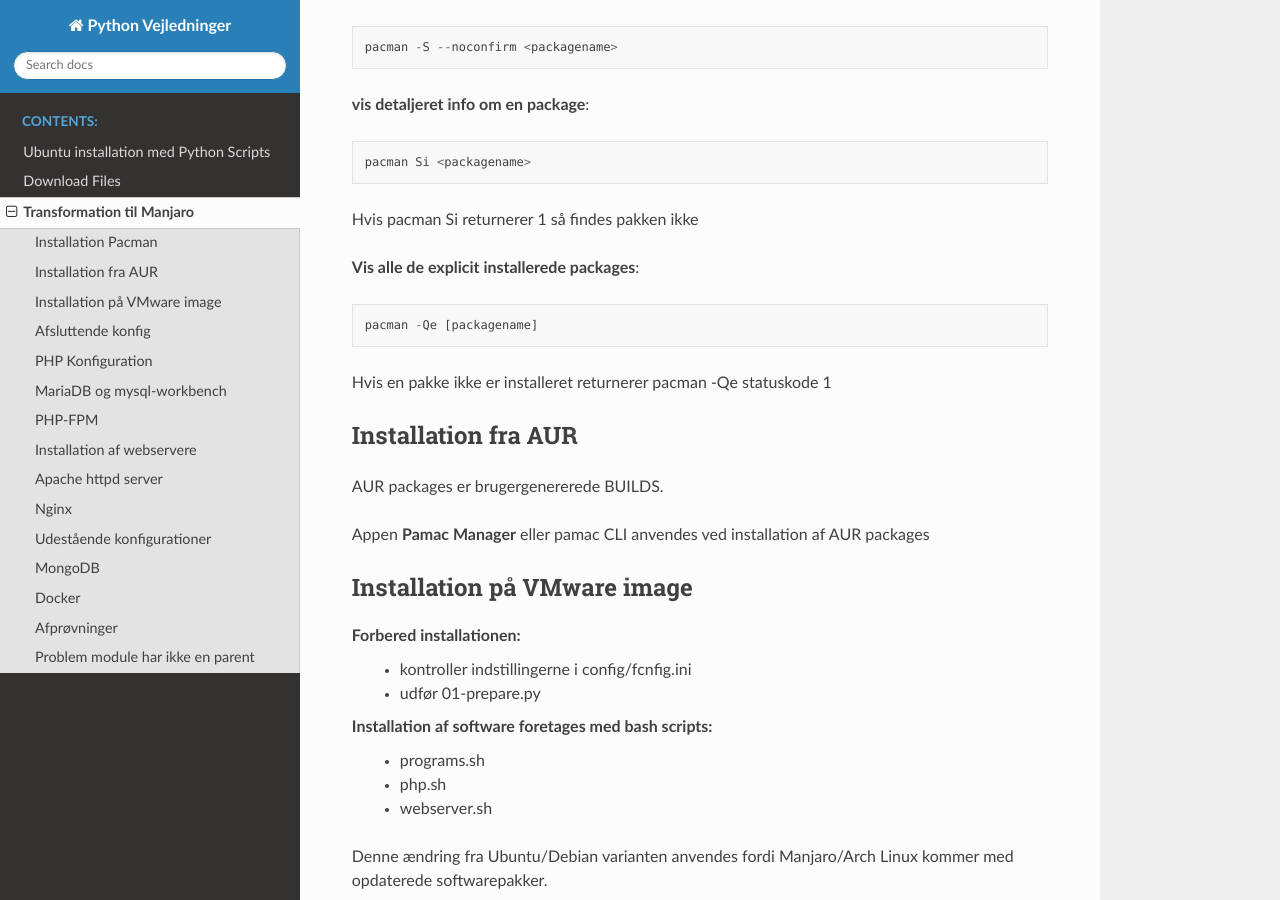
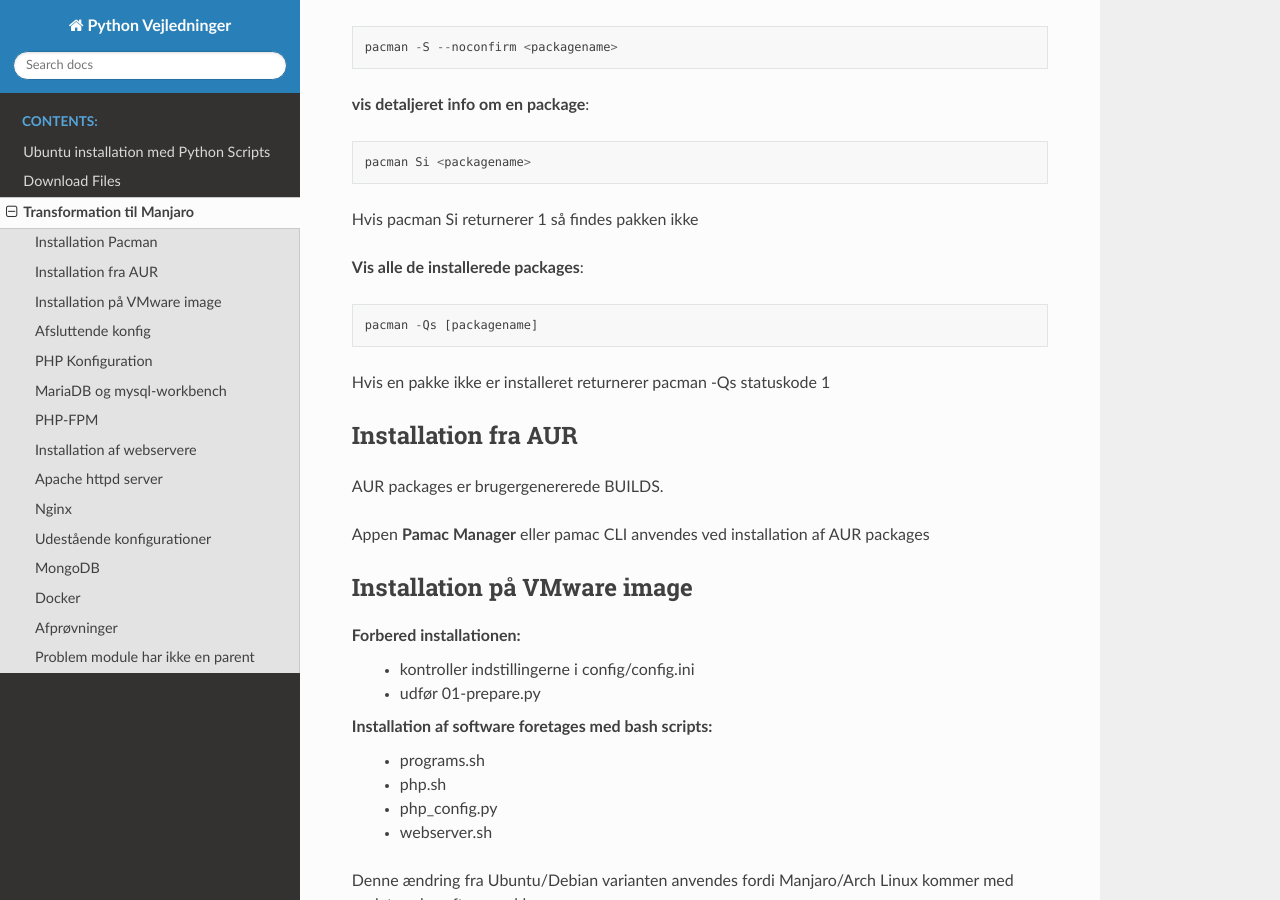
Before and after one commit to brundtoe/python-ubuntu, a Sphinx documentation site: the page built from docs/source/transformation.rst, in a window 1280 px wide and 900 px high, scrolled down 976 px. Built offline with Sphinx 7.4.7 and the Read the Docs theme 2.0.0, drawn with Linux system fonts in a browser that asks for light colours; some of the changed text lies outside the part shown.

```diff
--- a/docs/source/transformation.rst
+++ b/docs/source/transformation.rst
@@ -42,11 +42,11 @@ Et programs dependencies findes i appen, der anvendes til program administration
 
 Hvis pacman Si returnerer 1 så findes pakken ikke
 
-**Vis alle de explicit installerede packages**::
+**Vis alle de installerede packages**::
 
-    pacman -Qe [packagename]
+    pacman -Qs [packagename]
 
-Hvis en pakke ikke er installeret returnerer pacman -Qe statuskode 1
+Hvis en pakke ikke er installeret returnerer pacman -Qs statuskode 1
 
 Installation fra AUR
 ====================
@@ -58,12 +58,13 @@ Installation på VMware image
 ============================
 
 Forbered installationen:
-    - kontroller indstillingerne i config/fcnfig.ini
+    - kontroller indstillingerne i config/config.ini
     - udfør 01-prepare.py
 
 Installation af software foretages med bash scripts:
     - programs.sh
     - php.sh
+    - php_config.py
     - webserver.sh
 
 Denne ændring fra Ubuntu/Debian varianten anvendes fordi Manjaro/Arch Linux kommer med opdaterede softwarepakker.
@@ -99,6 +100,9 @@ Efter behov udføres:
 
 PHP Konfiguration
 =================
+Konfigurationen udføres med::
+    - php_config.py
+
 Der er på Manjaro kun en enkelt php.ini fil og php versionen er ikke en del af filstien til konfigurationsfilerne
 
 - /etc/php/php.ini
@@ -163,6 +165,8 @@ Initiering og oprettelse af user::
 PHP-FPM
 =======
 Standard konfigurationen anvendes.
+
+Filen **/usr/share/php/fpm.html viser serverens status, når den er startet
 
 php-fpm startes med::
 
```
Also changed, not shown: other parts of docs/source/transformation.rst (+0 -2 lines).
